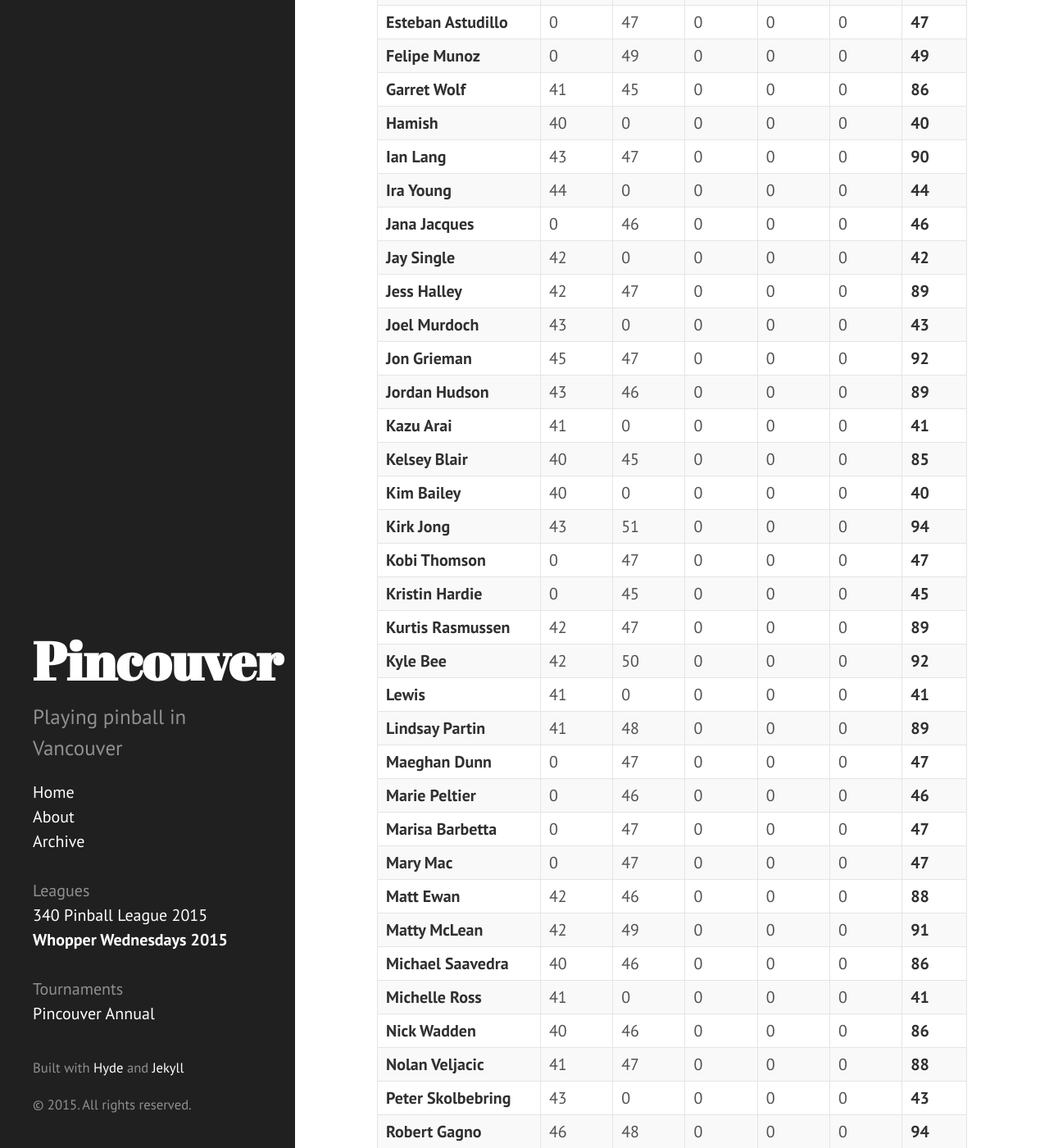
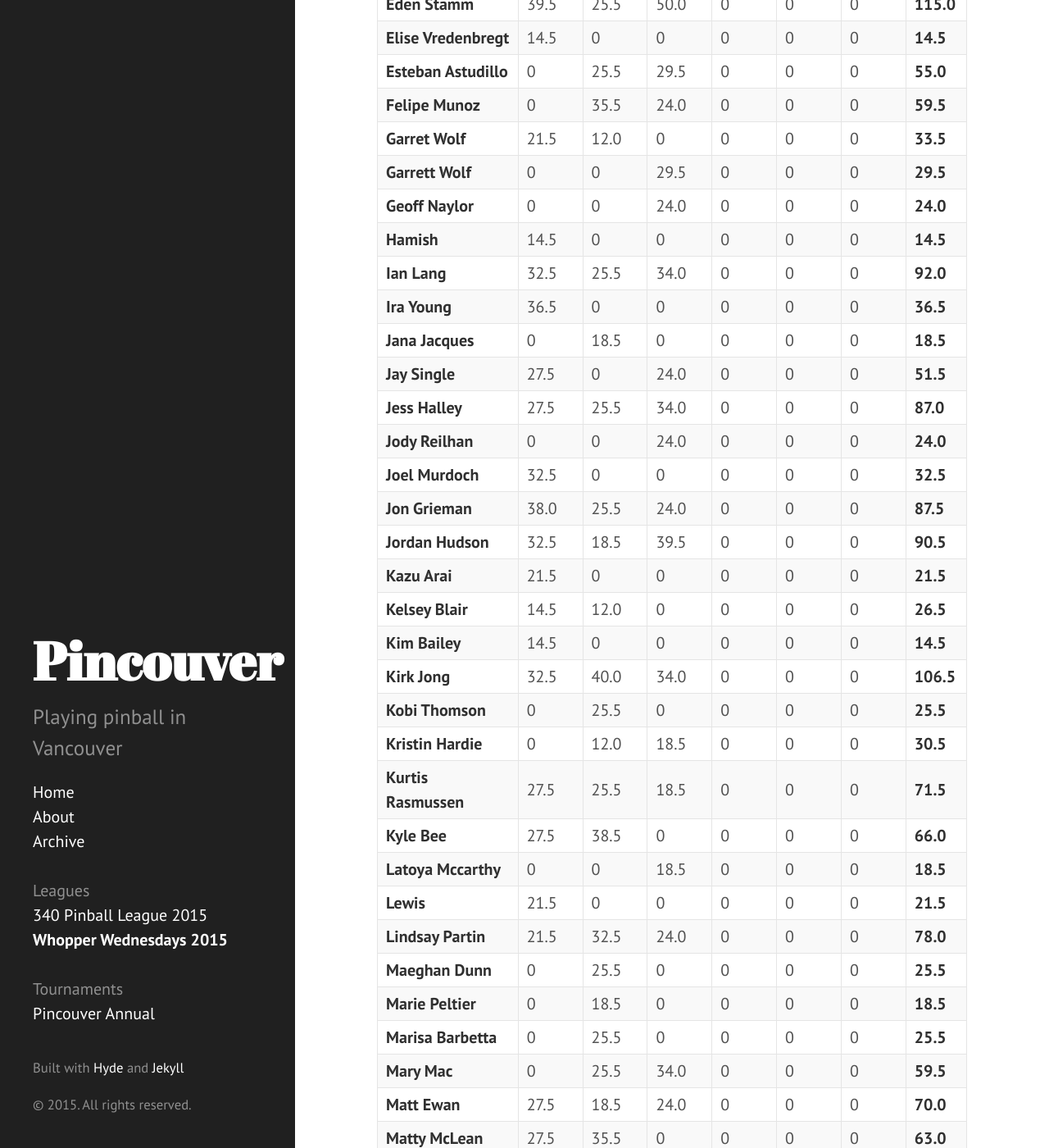
Before and after one commit to lytfyre/VancouverPinball, a Jekyll site: the page built from leagues/whopper_wednesdays.md, in a window 1280 px wide and 1400 px high, scrolled down 2370 px. Shown: the whole window at 82% size. Built offline with Jekyll 4.4.1, drawn with Linux system fonts in a browser that asks for light colours; some of the changed text lies outside the part shown.

Commit message:
update scores for week 3 / scoring mech change

```diff
--- a/leagues/whopper_wednesdays.md
+++ b/leagues/whopper_wednesdays.md
@@ -43,77 +43,81 @@ To Be Announced.
 
 ## Current Standings
 
-| Player | Week 0 | Week 1 | Week 2 | Week 3 | Week 4 | Points
-| ------- | ------- | ------- | ------- | ------- | ------- | -------
-|**Aaron Ryall**|0|45|0|0|0|**45**|
-|**Al Smith**|44|0|0|0|0|**44**|
-|**Alyson White**|41|46|0|0|0|**87**|
-|**Andreas Pettersson**|43|0|0|0|0|**43**|
-|**Andrei Rojas**|0|48|0|0|0|**48**|
-|**Andy Petsnick**|43|0|0|0|0|**43**|
-|**Angelo Muro**|0|52|0|0|0|**52**|
-|**Anthony Wallace**|0|50|0|0|0|**50**|
-|**Anton Glavas**|40|46|0|0|0|**86**|
-|**Ben Bondy**|0|45|0|0|0|**45**|
-|**Blake Hurdle**|42|48|0|0|0|**90**|
-|**Bonnie Bedford**|0|49|0|0|0|**49**|
-|**Brad Kerr**|40|0|0|0|0|**40**|
-|**Brennan Lloyd**|40|54|0|0|0|**94**|
-|**Cam McLeod**|0|45|0|0|0|**45**|
-|**Chad Bruhaug**|41|48|0|0|0|**89**|
-|**Chad Wren**|0|45|0|0|0|**45**|
-|**Clay Easter**|0|45|0|0|0|**45**|
-|**Corey Dale**|40|46|0|0|0|**86**|
-|**Dale Savage**|0|47|0|0|0|**47**|
-|**Dani Wimmer**|0|45|0|0|0|**45**|
-|**Darryl Scholten**|0|46|0|0|0|**46**|
-|**Derek Houg**|0|45|0|0|0|**45**|
-|**Eden Stamm**|46|47|0|0|0|**93**|
-|**Elise Vredenbregt**|40|0|0|0|0|**40**|
-|**Esteban Astudillo**|0|47|0|0|0|**47**|
-|**Felipe Munoz**|0|49|0|0|0|**49**|
-|**Garret Wolf**|41|45|0|0|0|**86**|
-|**Hamish**|40|0|0|0|0|**40**|
-|**Ian Lang**|43|47|0|0|0|**90**|
-|**Ira Young**|44|0|0|0|0|**44**|
-|**Jana Jacques**|0|46|0|0|0|**46**|
-|**Jay Single**|42|0|0|0|0|**42**|
-|**Jess Halley**|42|47|0|0|0|**89**|
-|**Joel Murdoch**|43|0|0|0|0|**43**|
-|**Jon Grieman**|45|47|0|0|0|**92**|
-|**Jordan Hudson**|43|46|0|0|0|**89**|
-|**Kazu Arai**|41|0|0|0|0|**41**|
-|**Kelsey Blair**|40|45|0|0|0|**85**|
-|**Kim Bailey**|40|0|0|0|0|**40**|
-|**Kirk Jong**|43|51|0|0|0|**94**|
-|**Kobi Thomson**|0|47|0|0|0|**47**|
-|**Kristin Hardie**|0|45|0|0|0|**45**|
-|**Kurtis Rasmussen**|42|47|0|0|0|**89**|
-|**Kyle Bee**|42|50|0|0|0|**92**|
-|**Lewis**|41|0|0|0|0|**41**|
-|**Lindsay Partin**|41|48|0|0|0|**89**|
-|**Maeghan Dunn**|0|47|0|0|0|**47**|
-|**Marie Peltier**|0|46|0|0|0|**46**|
-|**Marisa Barbetta**|0|47|0|0|0|**47**|
-|**Mary Mac**|0|47|0|0|0|**47**|
-|**Matt Ewan**|42|46|0|0|0|**88**|
-|**Matty McLean**|42|49|0|0|0|**91**|
-|**Michael Saavedra**|40|46|0|0|0|**86**|
-|**Michelle Ross**|41|0|0|0|0|**41**|
-|**Nick Wadden**|40|46|0|0|0|**86**|
-|**Nolan Veljacic**|41|47|0|0|0|**88**|
-|**Peter Skolbebring**|43|0|0|0|0|**43**|
-|**Robert Gagno**|46|48|0|0|0|**94**|
-|**Ryan Guy**|0|45|0|0|0|**45**|
-|**Sandrine Extier**|40|0|0|0|0|**40**|
-|**Sara Little**|40|0|0|0|0|**40**|
-|**Scott Jack**|0|46|0|0|0|**46**|
-|**Scott Wrixon**|42|46|0|0|0|**88**|
-|**Sean Lind**|47|49|0|0|0|**96**|
-|**Shawn Haley**|42|49|0|0|0|**91**|
-|**Steffanie Kessanich**|41|0|0|0|0|**41**|
-|**Stephen Hardie**|49|47|0|0|0|**96**|
-|**Sterling Nelson**|40|0|0|0|0|**40**|
-|**Steve Gonda**|41|0|0|0|0|**41**|
-|**Tessa Russell**|41|46|0|0|0|**87**|
-|**Warren Koch**|45|45|0|0|0|**90**|
+| Player | Week 0 | Week 1 | Week 2 | Week 3 | Week 4 | Week 5 | Points
+| ------- | ------- | ------- | ------- | ------- | ------- | ------- | -------
+|**Aaron Ryall**|0|12.0|18.5|0|0|0|**30.5**|
+|**Al Smith**|36.5|0|0|0|0|0|**36.5**|
+|**Alyson White**|21.5|18.5|0|0|0|0|**40.0**|
+|**Andreas Pettersson**|32.5|0|18.5|0|0|0|**51.0**|
+|**Andrei Rojas**|0|32.5|18.5|0|0|0|**51.0**|
+|**Andy Petsnick**|32.5|0|18.5|0|0|0|**51.0**|
+|**Angelo Muro**|0|45.0|0|0|0|0|**45.0**|
+|**Anthony Wallace**|0|38.5|38.5|0|0|0|**77.0**|
+|**Anton Glavas**|14.5|18.5|29.5|0|0|0|**62.5**|
+|**Ben Bondy**|0|12.0|0|0|0|0|**12.0**|
+|**Blake Hurdle**|27.5|32.5|29.5|0|0|0|**89.5**|
+|**Bonnie Bedford**|0|35.5|0|0|0|0|**35.5**|
+|**Brad Kerr**|14.5|0|24.0|0|0|0|**38.5**|
+|**Brennan Lloyd**|14.5|50.0|37.0|0|0|0|**101.5**|
+|**Cam McLeod**|0|12.0|0|0|0|0|**12.0**|
+|**Chad Bruhaug**|21.5|32.5|34.0|0|0|0|**88.0**|
+|**Chad Wren**|0|12.0|0|0|0|0|**12.0**|
+|**Clay Easter**|0|12.0|0|0|0|0|**12.0**|
+|**Corey Dale**|14.5|18.5|0|0|0|0|**33.0**|
+|**Dale Savage**|0|25.5|0|0|0|0|**25.5**|
+|**Dani Wimmer**|0|12.0|18.5|0|0|0|**30.5**|
+|**Darryl Scholten**|0|18.5|29.5|0|0|0|**48.0**|
+|**Derek Houg**|0|12.0|0|0|0|0|**12.0**|
+|**Eden Stamm**|39.5|25.5|50.0|0|0|0|**115.0**|
+|**Elise Vredenbregt**|14.5|0|0|0|0|0|**14.5**|
+|**Esteban Astudillo**|0|25.5|29.5|0|0|0|**55.0**|
+|**Felipe Munoz**|0|35.5|24.0|0|0|0|**59.5**|
+|**Garret Wolf**|21.5|12.0|0|0|0|0|**33.5**|
+|**Garrett Wolf**|0|0|29.5|0|0|0|**29.5**|
+|**Geoff Naylor**|0|0|24.0|0|0|0|**24.0**|
+|**Hamish**|14.5|0|0|0|0|0|**14.5**|
+|**Ian Lang**|32.5|25.5|34.0|0|0|0|**92.0**|
+|**Ira Young**|36.5|0|0|0|0|0|**36.5**|
+|**Jana Jacques**|0|18.5|0|0|0|0|**18.5**|
+|**Jay Single**|27.5|0|24.0|0|0|0|**51.5**|
+|**Jess Halley**|27.5|25.5|34.0|0|0|0|**87.0**|
+|**Jody Reilhan**|0|0|24.0|0|0|0|**24.0**|
+|**Joel Murdoch**|32.5|0|0|0|0|0|**32.5**|
+|**Jon Grieman**|38.0|25.5|24.0|0|0|0|**87.5**|
+|**Jordan Hudson**|32.5|18.5|39.5|0|0|0|**90.5**|
+|**Kazu Arai**|21.5|0|0|0|0|0|**21.5**|
+|**Kelsey Blair**|14.5|12.0|0|0|0|0|**26.5**|
+|**Kim Bailey**|14.5|0|0|0|0|0|**14.5**|
+|**Kirk Jong**|32.5|40.0|34.0|0|0|0|**106.5**|
+|**Kobi Thomson**|0|25.5|0|0|0|0|**25.5**|
+|**Kristin Hardie**|0|12.0|18.5|0|0|0|**30.5**|
+|**Kurtis Rasmussen**|27.5|25.5|18.5|0|0|0|**71.5**|
+|**Kyle Bee**|27.5|38.5|0|0|0|0|**66.0**|
+|**Latoya Mccarthy**|0|0|18.5|0|0|0|**18.5**|
+|**Lewis**|21.5|0|0|0|0|0|**21.5**|
+|**Lindsay Partin**|21.5|32.5|24.0|0|0|0|**78.0**|
+|**Maeghan Dunn**|0|25.5|0|0|0|0|**25.5**|
+|**Marie Peltier**|0|18.5|0|0|0|0|**18.5**|
+|**Marisa Barbetta**|0|25.5|0|0|0|0|**25.5**|
+|**Mary Mac**|0|25.5|34.0|0|0|0|**59.5**|
+|**Matt Ewan**|27.5|18.5|24.0|0|0|0|**70.0**|
+|**Matty McLean**|27.5|35.5|0|0|0|0|**63.0**|
+|**Michael Saavedra**|14.5|18.5|29.5|0|0|0|**62.5**|
+|**Michelle Ross**|21.5|0|0|0|0|0|**21.5**|
+|**Nick Wadden**|14.5|18.5|24.0|0|0|0|**57.0**|
+|**Nolan Veljacic**|21.5|25.5|0|0|0|0|**47.0**|
+|**Peter Skolbebring**|32.5|0|0|0|0|0|**32.5**|
+|**Robert Gagno**|39.5|32.5|45.0|0|0|0|**117.0**|
+|**Ryan Guy**|0|12.0|0|0|0|0|**12.0**|
+|**Sandrine Extier**|14.5|0|18.5|0|0|0|**33.0**|
+|**Sara Little**|14.5|0|18.5|0|0|0|**33.0**|
+|**Scott Jack**|0|18.5|39.5|0|0|0|**58.0**|
+|**Scott Wrixon**|27.5|18.5|29.5|0|0|0|**75.5**|
+|**Sean Lind**|45.0|35.5|24.0|0|0|0|**104.5**|
+|**Shawn Haley**|27.5|35.5|37.0|0|0|0|**100.0**|
+|**Steffanie Kessanich**|21.5|0|0|0|0|0|**21.5**|
+|**Stephen Hardie**|50.0|25.5|29.5|0|0|0|**105.0**|
+|**Sterling Nelson**|14.5|0|0|0|0|0|**14.5**|
+|**Steve Gonda**|21.5|0|0|0|0|0|**21.5**|
+|**Tessa Russell**|21.5|18.5|0|0|0|0|**40.0**|
+|**Warren Koch**|38.0|12.0|0|0|0|0|**50.0**|
```
